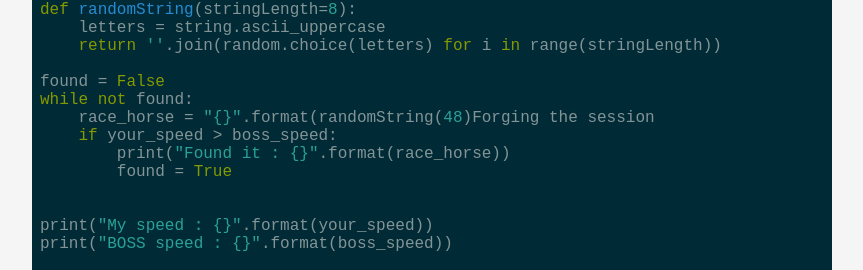
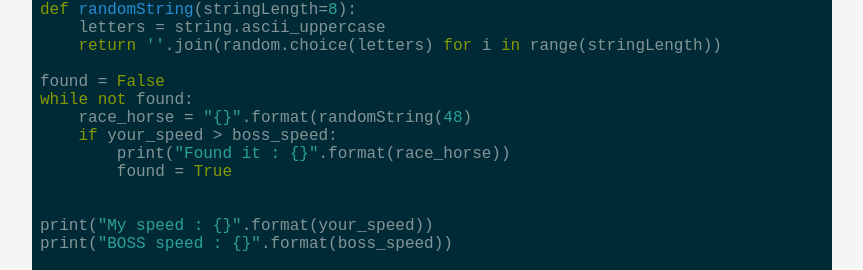
Before and after one commit to born2scan/born2scan.github.io, a Jekyll site: the page built from _posts/2020-05-29-TJCTF-2020.md, in a window 1280 px wide and 900 px high, scrolled down 17345 px. Shown: the part 151-421 px from the top of the window, without its empty margins (208-1071 px from the left). Built offline with Jekyll 4.4.1, drawn with Linux system fonts in a browser that asks for light colours.

Commit message:
modifiche tjctf 2020

```diff
--- a/_posts/2020-05-29-TJCTF-2020.md
+++ b/_posts/2020-05-29-TJCTF-2020.md
@@ -582,7 +582,7 @@ def randomString(stringLength=8):
 
 found = False
 while not found:
-    race_horse = "{}".format(randomString(48)Forging the session
+    race_horse = "{}".format(randomString(48)
     if your_speed > boss_speed:
         print("Found it : {}".format(race_horse))
         found = True
```
